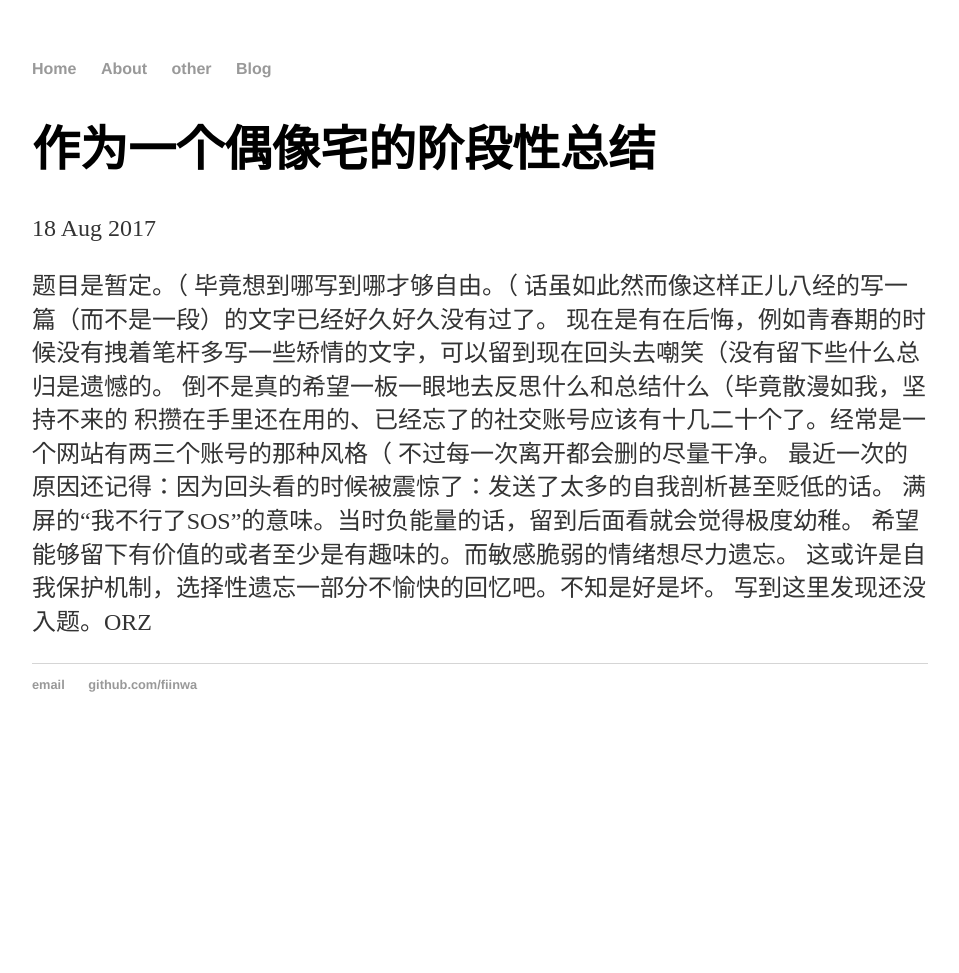
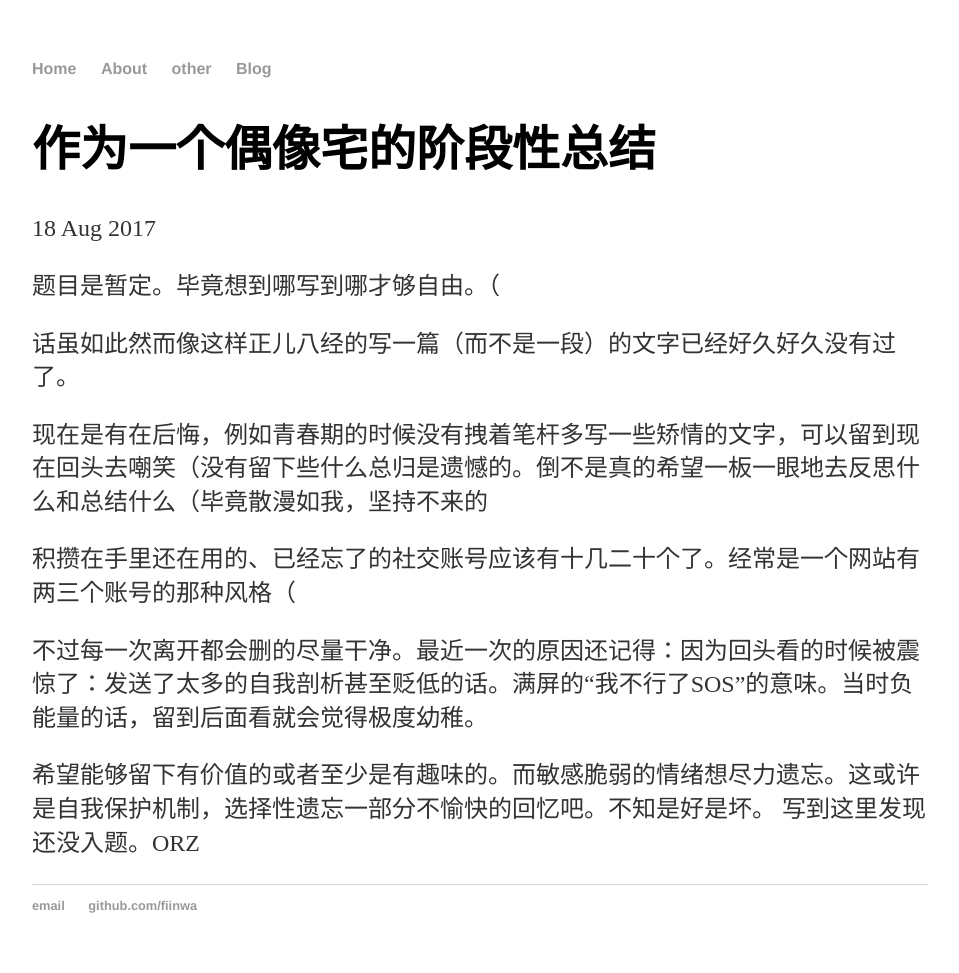
Before and after one commit to fiinwa/fiinwa.github.io, a Jekyll site: the page built from _posts/2017-08-18-second.md, in a window 1280 px wide. Shown: the whole page, without its empty margins (160-1119 px from the left). Built offline with Jekyll 4.4.1, drawn with Linux system fonts in a browser that asks for light colours; before the commit the page ends 900 px from its top, so only the background shows below that.

```diff
--- a/_posts/2017-08-18-second.md
+++ b/_posts/2017-08-18-second.md
@@ -4,15 +4,15 @@ title: "作为一个偶像宅的阶段性总结"
 date: 2017-08-18
 ---
 
-题目是暂定。（
-毕竟想到哪写到哪才够自由。（
+题目是暂定。毕竟想到哪写到哪才够自由。（
+
 话虽如此然而像这样正儿八经的写一篇（而不是一段）的文字已经好久好久没有过了。
-现在是有在后悔，例如青春期的时候没有拽着笔杆多写一些矫情的文字，可以留到现在回头去嘲笑（没有留下些什么总归是遗憾的。
-倒不是真的希望一板一眼地去反思什么和总结什么（毕竟散漫如我，坚持不来的
+
+现在是有在后悔，例如青春期的时候没有拽着笔杆多写一些矫情的文字，可以留到现在回头去嘲笑（没有留下些什么总归是遗憾的。倒不是真的希望一板一眼地去反思什么和总结什么（毕竟散漫如我，坚持不来的
+
 积攒在手里还在用的、已经忘了的社交账号应该有十几二十个了。经常是一个网站有两三个账号的那种风格（
-不过每一次离开都会删的尽量干净。
-最近一次的原因还记得：因为回头看的时候被震惊了：发送了太多的自我剖析甚至贬低的话。
-满屏的“我不行了SOS”的意味。当时负能量的话，留到后面看就会觉得极度幼稚。
-希望能够留下有价值的或者至少是有趣味的。而敏感脆弱的情绪想尽力遗忘。
-这或许是自我保护机制，选择性遗忘一部分不愉快的回忆吧。不知是好是坏。
+
+不过每一次离开都会删的尽量干净。最近一次的原因还记得：因为回头看的时候被震惊了：发送了太多的自我剖析甚至贬低的话。满屏的“我不行了SOS”的意味。当时负能量的话，留到后面看就会觉得极度幼稚。
+
+希望能够留下有价值的或者至少是有趣味的。而敏感脆弱的情绪想尽力遗忘。这或许是自我保护机制，选择性遗忘一部分不愉快的回忆吧。不知是好是坏。
 写到这里发现还没入题。ORZ
```
